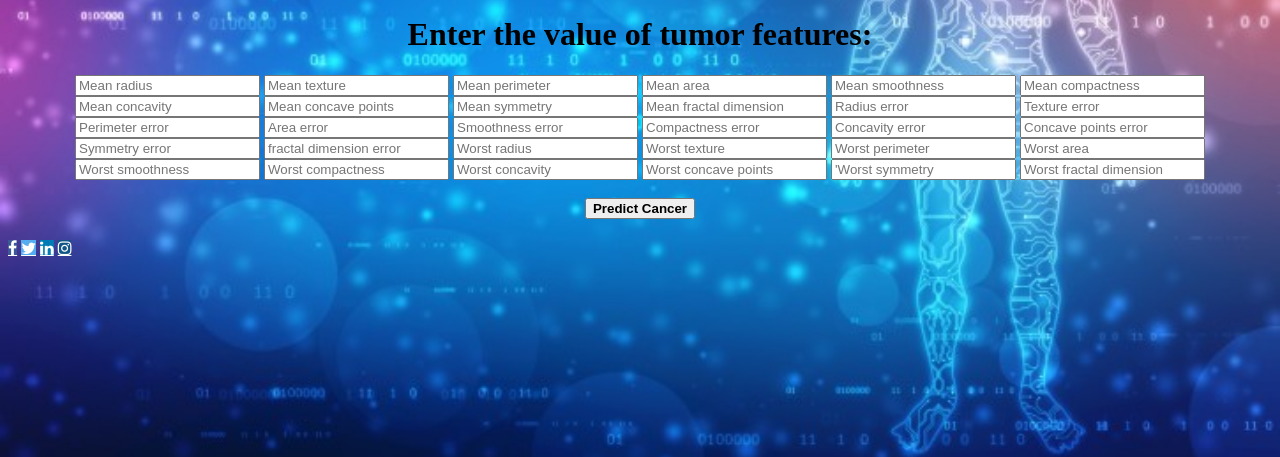
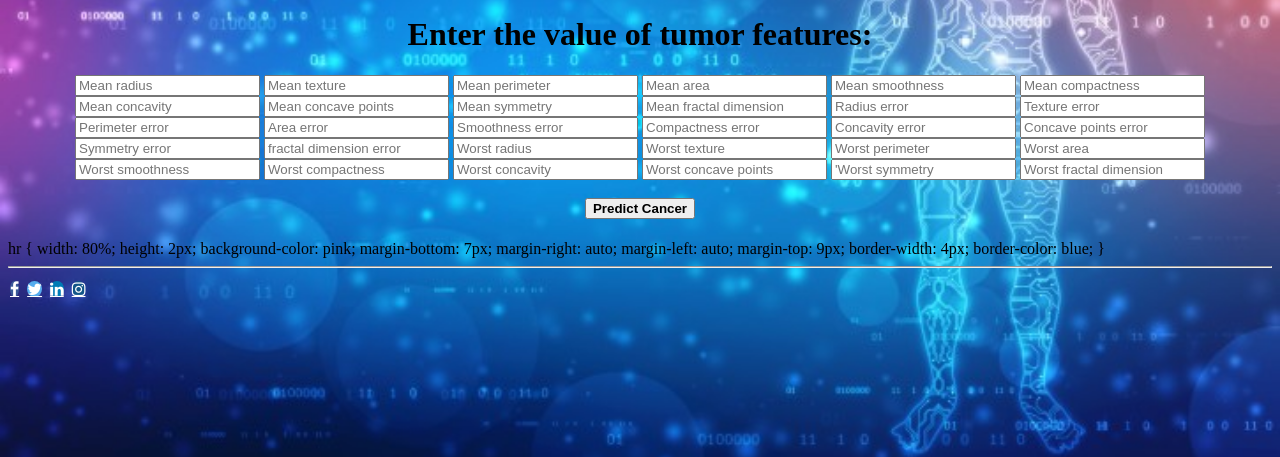
Before and after one commit to badalgami/CANCERDETECTOR, a Flask app: page / in a window 1280 px wide. Shown: the part 343-800 px from the top of the page. Run offline with Flask 2, Linux system fonts and the light colour scheme; parts of the project's set-up code (start-up, migrations or seed data) failed here and were passed over.

Commit message:
Update index2.html

```diff
--- a/templates/index2.html
+++ b/templates/index2.html
@@ -23,7 +23,8 @@
     color: #494949 !important;
     text-transform: uppercase;
     text-decoration: none;
-    background: #ffffff;
+	    color:#FFF;
+    background-color: transparent;
     padding: 20px;
     border: 4px solid #494949 !important;
     display: inline-block;
@@ -107,6 +108,21 @@
        </center>
    </div>
 
+	hr
+{
+width: 80%;
+height: 2px;
+background-color: pink;
+margin-bottom: 7px;
+margin-right: auto;
+margin-left: auto;
+margin-top: 9px;
+border-width: 4px;
+border-color: blue;
+}
+</style>
+<hr>
+
    <meta name="viewport" content="width=device-width, initial-scale=1">
    <link rel="stylesheet" href="https://cdnjs.cloudflare.com/ajax/libs/font-awesome/4.7.0/css/font-awesome.min.css">
 
@@ -118,11 +134,13 @@
 
 <style>
 .fa {
-  padding: 20px;
+  padding: 50px;
   font-size: 30px;
   width: 50px;
   text-align: center;
   text-decoration: none;
+  margin: 5px 2px;
+  border-radius: 50%;
 }
   /* Add a hover effect if you want */
 .fa:hover {
```
